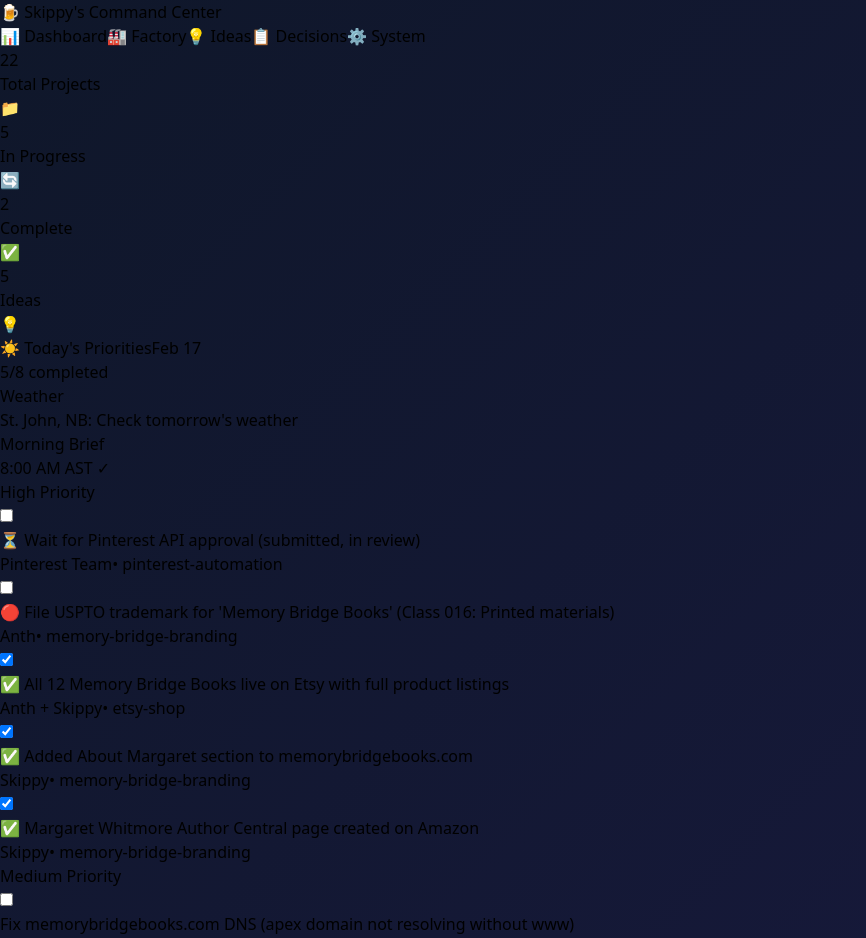
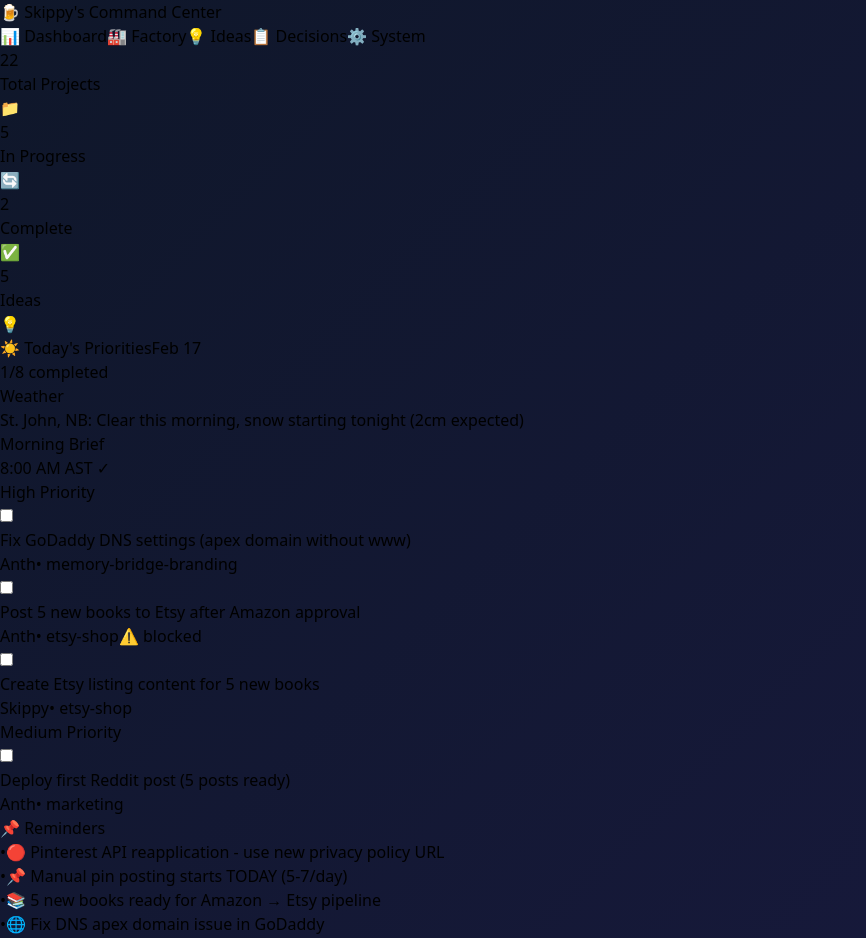
Before and after one commit to anthmilton/command-center, a React (Vite) app: page / in a window 1280 px wide. Shown: the top 938 px of the page, without its empty margins (0-866 px from the left). Built offline with nearby package versions, Linux system fonts and the light colour scheme.

Commit message:
Update Command Center: Pinterest reapplication, 5 new books ready, manual posting starts today

```diff
--- a/src/data/priorities.js
+++ b/src/data/priorities.js
@@ -3,97 +3,99 @@
 
 export const priorities = {
   date: "2026-02-17",
-  briefDelivered: false,
+  briefDelivered: true,
   tasks: [
     {
-      id: "pinterest-api-approval",
-      text: "⏳ Wait for Pinterest API approval (submitted, in review)",
-      owner: "Pinterest Team",
-      priority: "high",
+      id: "pinterest-reapply",
+      text: "🔴 URGENT: Reapply for Pinterest API with updated privacy policy",
+      owner: "Anth",
+      priority: "urgent",
       completed: false,
       project: "pinterest-automation",
-      notes: "Application submitted. Boards created (10 total). Pin templates ready. Just waiting for approval to start automation."
+      notes: "Privacy policy updated at memorybridgebooks.com/privacy.html. First application denied due to bogus privacy link. Reapply with proper URL.",
+      nextActions: [
+        "Go to Pinterest Developer Portal",
+        "Reapply for API access",
+        "Use privacy policy URL: https://memorybridgebooks.com/privacy.html",
+        "Wait for approval (typically 1-2 weeks)"
+      ]
     },
     {
-      id: "trademark-filing",
-      text: "🔴 File USPTO trademark for 'Memory Bridge Books' (Class 016: Printed materials)",
+      id: "dns-apex-fix",
+      text: "Fix GoDaddy DNS settings (apex domain without www)",
       owner: "Anth",
       priority: "high",
       completed: false,
       project: "memory-bridge-branding",
-      notes: "File within 30 days of domain registration (by ~March 13). DIY ~$250-350 or attorney-assisted ~$750-1250. No conflicts found."
+      notes: "www.memorybridgebooks.com works, but memorybridgebooks.com doesn't. Need to add A records: 76.76.21.21 and 76.76.21.98"
     },
     {
-      id: "apex-domain-fix",
-      text: "Fix memorybridgebooks.com DNS (apex domain not resolving without www)",
+      id: "amazon-5-new-books",
+      text: "🔴 Finish posting 5 remaining books to Amazon KDP",
+      owner: "Anth",
+      priority: "urgent",
+      completed: false,
+      project: "kdp-books",
+      notes: "5 new books compiled with covers, ready to upload. Books currently at 12 live, will be 17 after this."
+    },
+    {
+      id: "etsy-5-new-books",
+      text: "Post 5 new books to Etsy after Amazon approval",
+      owner: "Anth",
+      priority: "high",
+      completed: false,
+      blockedBy: "amazon-5-new-books",
+      project: "etsy-shop",
+      notes: "Wait for Amazon approval, then create Etsy listings for same 5 books"
+    },
+    {
+      id: "etsy-content-5-books",
+      text: "Create Etsy listing content for 5 new books",
       owner: "Skippy",
+      priority: "high",
+      completed: false,
+      project: "etsy-shop",
+      notes: "Need What's Inside bullet points (comma-separated format) for the 5 new books. Same format as whats-inside-bullets.md"
+    },
+    {
+      id: "start-posting-pins",
+      text: "🔴 Start posting Pinterest pins today (batch ready)",
+      owner: "Anth",
+      priority: "urgent",
+      completed: false,
+      project: "pinterest-automation",
+      notes: "Pins built and ready. Post manually while waiting for API approval. Aim for 5-7 pins/day."
+    },
+    {
+      id: "reddit-first-post",
+      text: "Deploy first Reddit post (5 posts ready)",
+      owner: "Anth",
       priority: "medium",
       completed: false,
-      project: "memory-bridge-branding",
-      notes: "www.memorybridgebooks.com works, but memorybridgebooks.com doesn't. Need to add A record or CNAME for apex domain in DNS."
+      project: "marketing",
+      notes: "reddit-posts.md has 5 complete posts. Start with r/dementia emotional story. Best times: 8-10 AM ET or 6-8 PM ET."
     },
     {
-      id: "etsy-complete",
-      text: "✅ All 12 Memory Bridge Books live on Etsy with full product listings",
-      owner: "Anth + Skippy",
-      priority: "high",
+      id: "privacy-policy-updated",
+      text: "✅ Updated privacy policy for Pinterest API compliance",
+      owner: "Skippy",
+      priority: "urgent",
       completed: true,
-      completedAt: "2026-02-17T01:00:00Z",
-      project: "etsy-shop",
-      notes: "Shop live at etsy.com/shop/MemoryBridgeBooks. All 12 books listed with What's Inside graphics, descriptions, links added to memorybridgebooks.com"
-    },
-    {
-      id: "about-margaret-section",
-      text: "✅ Added About Margaret section to memorybridgebooks.com",
-      owner: "Skippy",
-      priority: "high",
-      completed: true,
-      completedAt: "2026-02-17T00:20:00Z",
-      project: "memory-bridge-branding",
-      notes: "Photo + full bio added to landing page. Responsive layout. Deployed via Vercel."
-    },
-    {
-      id: "author-central",
-      text: "✅ Margaret Whitmore Author Central page created on Amazon",
-      owner: "Skippy",
-      priority: "high",
-      completed: true,
-      completedAt: "2026-02-15T21:00:00Z",
-      project: "memory-bridge-branding",
-      notes: "https://www.amazon.com/author/memorybridgebooks - All books consolidated, bio written, consistent branding across platforms"
-    },
-    {
-      id: "whats-inside-bullets",
-      text: "✅ Created What's Inside bullet points for all 12 books (Etsy graphics)",
-      owner: "Skippy",
-      priority: "medium",
-      completed: true,
-      completedAt: "2026-02-16T23:50:00Z",
-      project: "etsy-shop",
-      notes: "Comma-separated format for Anth's production software. All 12 books documented."
-    },
-    {
-      id: "image-scripts",
-      text: "✅ Built crop-to-square.bat image processing script",
-      owner: "Skippy",
-      priority: "medium",
-      completed: true,
-      completedAt: "2026-02-16T23:54:00Z",
+      completedAt: "2026-02-17T13:25:00Z",
       project: "pinterest-automation",
-      notes: "Joins crop-covers.bat and resize-for-pins.bat. Double-click batch script for Windows image processing."
+      notes: "Comprehensive policy covering GDPR, CCPA, Pinterest developer guidelines. Live at memorybridgebooks.com/privacy.html"
     }
   ],
   weather: {
     location: "St. John, NB",
-    summary: "Check tomorrow's weather"
+    summary: "Clear this morning, snow starting tonight (2cm expected)"
   },
   reminders: [
-    "✅ memorybridgebooks.com LIVE with About Margaret section",
-    "✅ All 12 books live on Etsy + Amazon",
-    "✅ Author Central page complete",
-    "⏳ Pinterest API approval pending (boards ready, automation built)",
-    "🔴 Trademark filing due by ~March 13 (30 days from domain registration)",
-    "Fix apex domain DNS (memorybridgebooks.com without www)"
+    "🔴 Pinterest API reapplication - use new privacy policy URL",
+    "📌 Manual pin posting starts TODAY (5-7/day)",
+    "📚 5 new books ready for Amazon → Etsy pipeline",
+    "🌐 Fix DNS apex domain issue in GoDaddy",
+    "📝 Reddit posts written and ready to deploy"
   ]
 }
 
--- a/src/data/projects.js
+++ b/src/data/projects.js
@@ -197,30 +197,31 @@ export const projects = [
     category: 'business',
     progress: 100,
     status: 'live',
-    statusLabel: '12 Books Live ✓',
-    description: 'Memory care coloring books by Margaret Whitmore. 12 BOOKS ALL LIVE on Amazon. Focus: MEMORY CARE EXCLUSIVELY for Pinterest/Etsy. Gothic/Kawaii remain live but not actively promoted. Working Life Collection = competitive differentiator ("Activities for Men with Dementia").',
+    statusLabel: '12 Live + 5 Ready',
+    description: 'Memory care coloring books by Margaret Whitmore. 12 BOOKS LIVE on Amazon, 5 NEW BOOKS ready to upload (compiled with covers). Focus: MEMORY CARE EXCLUSIVELY for Pinterest/Etsy. Working Life Collection = competitive differentiator ("Activities for Men with Dementia").',
     blockers: [],
     nextActions: [
-      'Wait for Pinterest API approval to begin pin automation',
+      '🔴 Upload 5 new books to Amazon KDP',
+      'Wait for Pinterest API reapplication approval',
+      'Start manual pin posting (5-7/day) while waiting for API',
       'Monitor Etsy sales data (all 12 listings live)',
-      'Track conversion funnel: Pinterest → Etsy → Amazon',
-      'Create "Working Life Collection" bundle on Etsy',
-      'Expand occupational series with new eras/professions based on sales data'
+      'Create "Working Life Collection" bundle on Etsy after new books live'
     ],
     techStack: ['AI Image Studio', 'KDP', 'Pinterest', 'Etsy', 'books.json'],
     lastWorked: '2026-02-17',
     file: 'kdp-books.md',
     catalog: {
       live: 12,
-      pending: 0,
-      total: 12,
+      pending: 5,
+      total: 17,
       breakdown: {
         'Classic Memory Care (1950s)': 3,
         'Occupational - Vintage (1950s)': 3,
         'Occupational - Boomer (1970s-80s)': 3,
-        'Fishing (Bold & Easy)': 3
+        'Fishing (Bold & Easy)': 3,
+        'New Books (Ready to Launch)': 5
       },
-      recentLaunch: 'All 12 books now live. Working Life Collection complete (6 occupational books spanning 1950s-1980s).'
+      recentLaunch: '5 new books compiled and ready for Amazon upload today.'
     }
   },
   {
@@ -229,16 +230,15 @@ export const projects = [
     category: 'factory',
     progress: 85,
     status: 'wip',
-    statusLabel: 'Waiting API Approval',
-    description: 'Full Pinterest automation via official API. Skippy auto-posts pins from queue folder with SEO-optimized descriptions. OAuth 2.0 refresh token flow for persistent access. Boards created, scripts built, image processing scripts ready. Waiting for Pinterest Developer API approval.',
-    blockers: ['Pinterest API application in review (submitted, awaiting approval)'],
+    statusLabel: 'Reapplying for API',
+    description: 'Full Pinterest automation via official API. First application denied (bogus privacy policy link). Privacy policy now comprehensive and live. Reapplying today. Manual pin posting starts immediately (batch ready). Automation resumes once API approved.',
+    blockers: ['First API application denied - privacy policy issue (fixed)', 'Reapplication needed'],
     nextActions: [
-      'Wait for Pinterest API approval notification',
+      '🔴 Reapply for Pinterest API with proper privacy policy URL',
+      '🔴 Start manual pin posting TODAY (batch ready, 5-7/day)',
       'Once approved: Get fresh access token',
       'Test connection with queue system',
-      'Generate pin images from book covers (1000x1500px)',
-      'Create queue JSON files with board IDs',
-      'Deploy automated posting (5-7 pins/day)'
+      'Deploy automated posting'
     ],
     techStack: ['Python', 'Pinterest API v5', 'OAuth 2.0', 'Queue folder system', 'ImageMagick', 'Windows BAT scripts'],
     lastWorked: '2026-02-17',
@@ -247,7 +247,9 @@ export const projects = [
       '✅ 10 Pinterest boards created (5 primary, 5 secondary)',
       '✅ Image processing scripts built (crop-covers.bat, resize-for-pins.bat, crop-to-square.bat)',
       '✅ Automation scripts written and tested',
-      '⏳ API approval pending'
+      '✅ Comprehensive privacy policy created',
+      '✅ Pin batch ready for manual posting',
+      '⏳ Reapplying for API approval'
     ]
   },
   {
```
